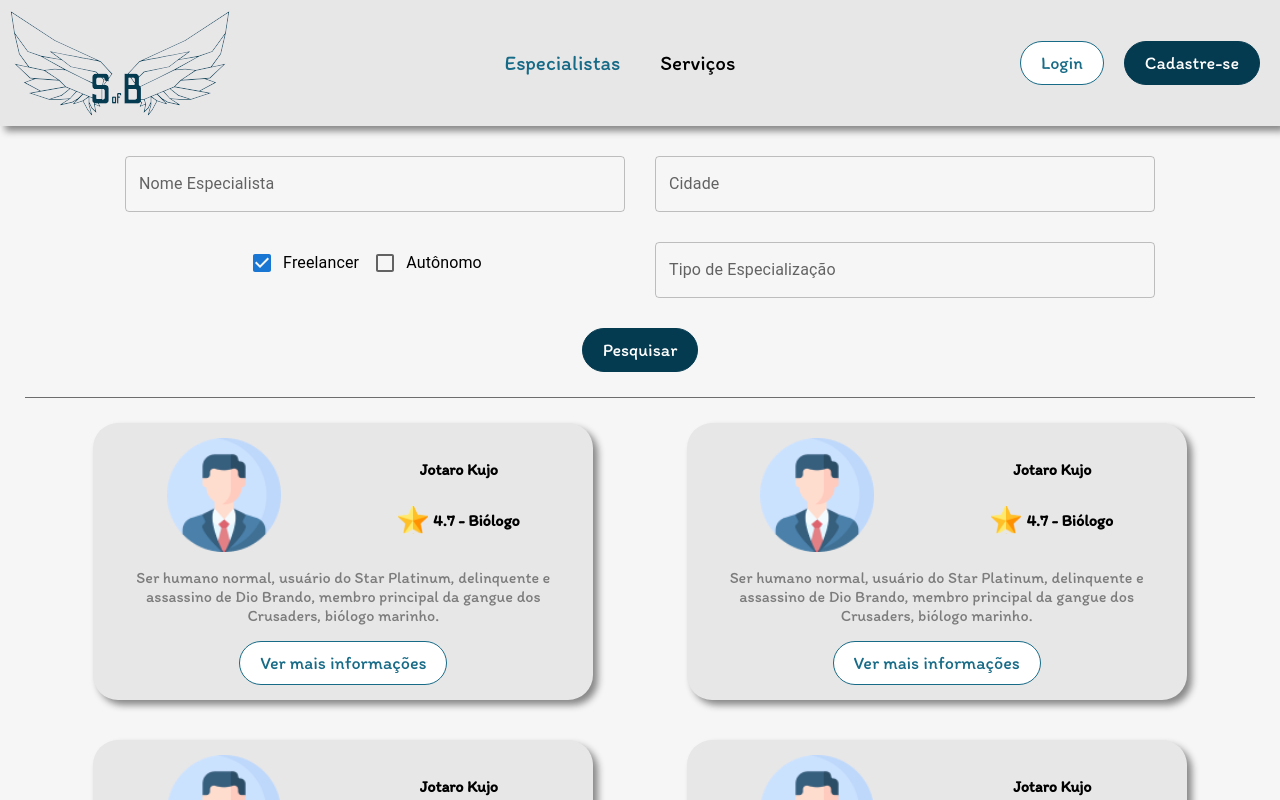
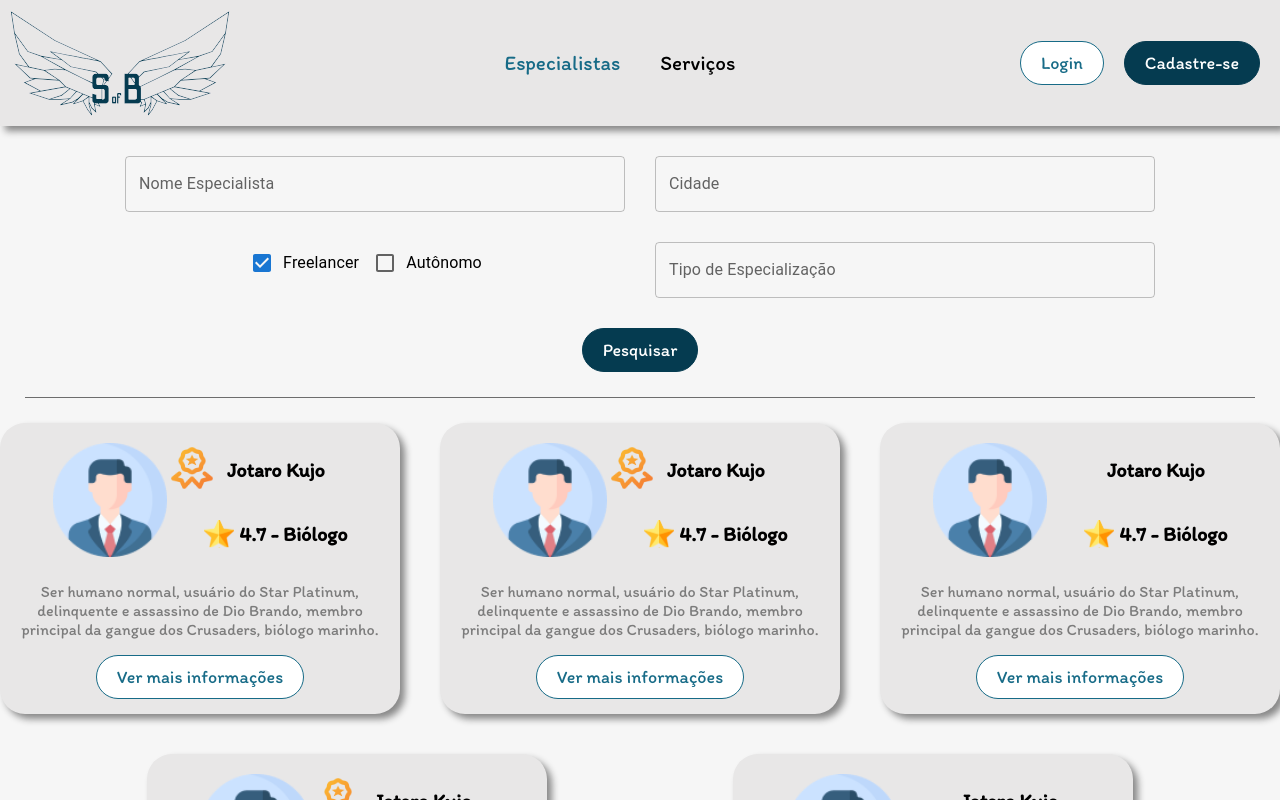
Before and after one commit to RA4Z/server-of-business, a React (Create React App) app: page / in a window 1280 px wide. Both pictures are taken after a click on the button "Contrate um Freelancer". Shown: the top 800 px of the page. Built offline with nearby package versions, Linux system fonts and the light colour scheme.

Commit message:
Adicionando ícone Premium

```diff
--- a/src/components/Card/Card.module.scss
+++ b/src/components/Card/Card.module.scss
@@ -1,5 +1,11 @@
 @import "styles/variaveis";
 @import "styles/breakpoints";
+
+.premium{
+    position: absolute;
+    z-index: 2;
+    height: 50px;
+}
 
 .corpo {
     background-color: $backgrounds;
@@ -7,13 +13,15 @@
     box-shadow: 5px 5px 7px #888888;
     height: auto;
     padding: 15px;
-    max-width: 500px;
+    max-width: 400px;
     text-align: center;
 }
+
 .top{
     display: flex;
     align-items: center;
-    justify-content: space-around;
+    justify-content: space-evenly;
+    text-align: center;
     &__img {
         @media(max-width: $tablet) {
             height: 88px;
@@ -35,6 +43,7 @@
     &__text {
         color: $texto;
         max-width: 300px;
+        font-size: calc(12px + 1vmin);
         font-weight: bold;
     }
 }
--- a/src/components/Card/index.tsx
+++ b/src/components/Card/index.tsx
@@ -1,5 +1,6 @@
 import Button from 'components/Button'
 import Estrela from 'images/estrela.svg'
+import Premium from 'images/premium.png'
 import styles from './Card.module.scss'
 
 interface Props {
@@ -8,6 +9,7 @@ interface Props {
     imagem: string,
     buttonText: string,
     subtitulo?: string,
+    premium?: boolean,
     onClick?: (_: any) => any;
 }
 
@@ -15,7 +17,10 @@ export default function Card(props: Props) {
     return (
         <div className={styles.corpo}>
             <div className={styles.top}>
-                <img src={props.imagem} className={styles.top__img} alt='Imagem do Card' style={props.subtitulo !== '' ? { width: 'auto' } : {}} />
+                <div>
+                    <img src={props.imagem} className={styles.top__img} alt='Imagem do Card' style={props.subtitulo !== '' ? { width: 'auto' } : {}} />
+                    <img src={Premium} className={styles.premium} alt='Indicativo User Premium' style={props.premium? {opacity:1} : {opacity:0}} />
+                </div>
                 <div className={styles.top__textos}>
                     <p className={styles.top__text}>{props.titulo}</p>
                     {
--- a/src/pages/Pesquisa/Pesquisa.module.scss
+++ b/src/pages/Pesquisa/Pesquisa.module.scss
@@ -39,5 +39,5 @@ form {
     display: flex;
     justify-content: space-evenly;
     flex-wrap: wrap;
-    row-gap: 40px;
+    gap: 40px;
 }
--- a/src/pages/Pesquisa/index.tsx
+++ b/src/pages/Pesquisa/index.tsx
@@ -51,6 +51,7 @@ export default function Pesquisa({ childToParent }: any) {
                             subtitulo={`${card.estrelas} - ${card.cargo}`}
                             descricao={card.descricao}
                             imagem={card.imagem}
+                            premium={card.premium}
                             onClick={() => navigate(`/info/users/${card.id}`)}
                             buttonText='Ver mais informações'
                         />
@@ -62,6 +63,7 @@ export default function Pesquisa({ childToParent }: any) {
                             titulo={card.titulo}
                             descricao={card.descricao}
                             imagem={card.imagem}
+                            premium={card.premium}
                             onClick={() => navigate(`/info/services/${card.id}`)}
                             buttonText='Ver mais informações'
                         />
```
Also changed, not shown: src/images/premium.png (added).
